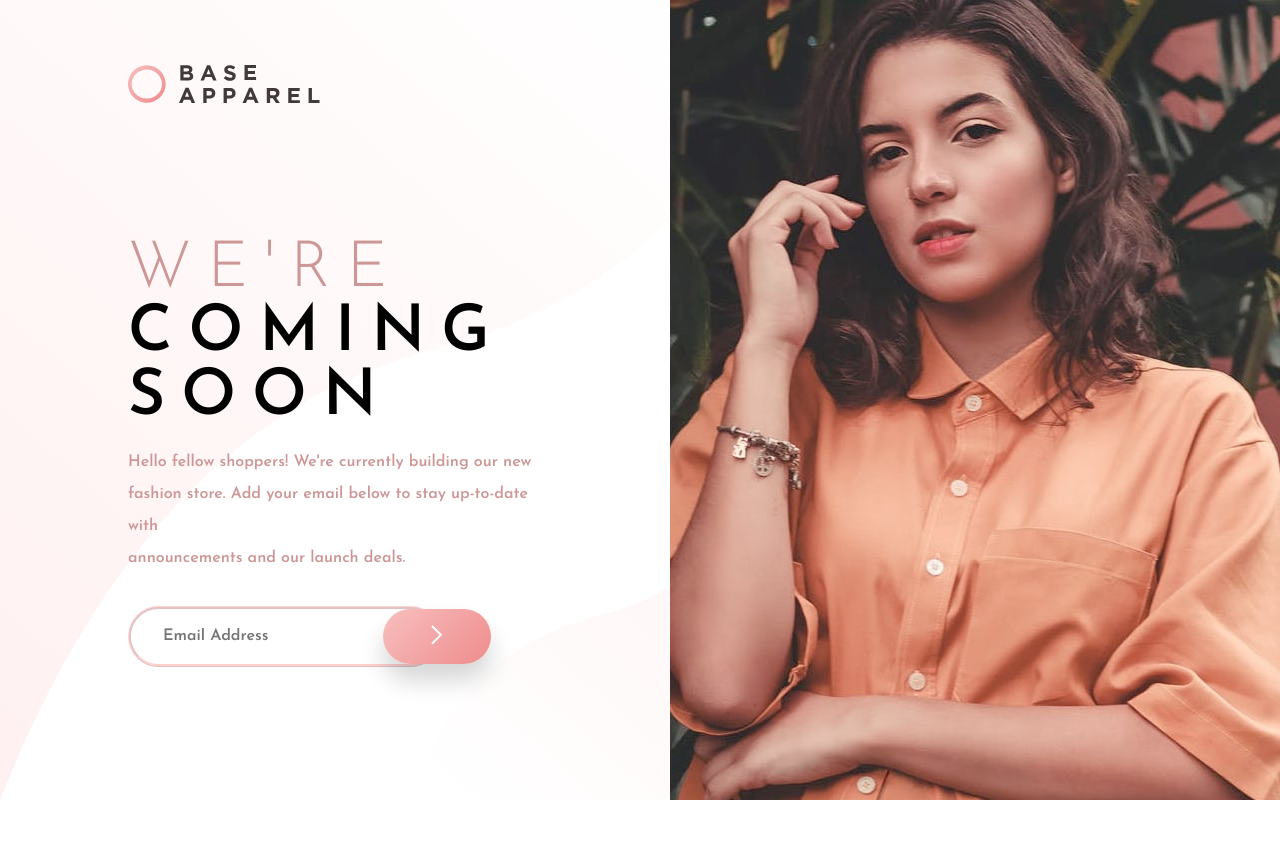
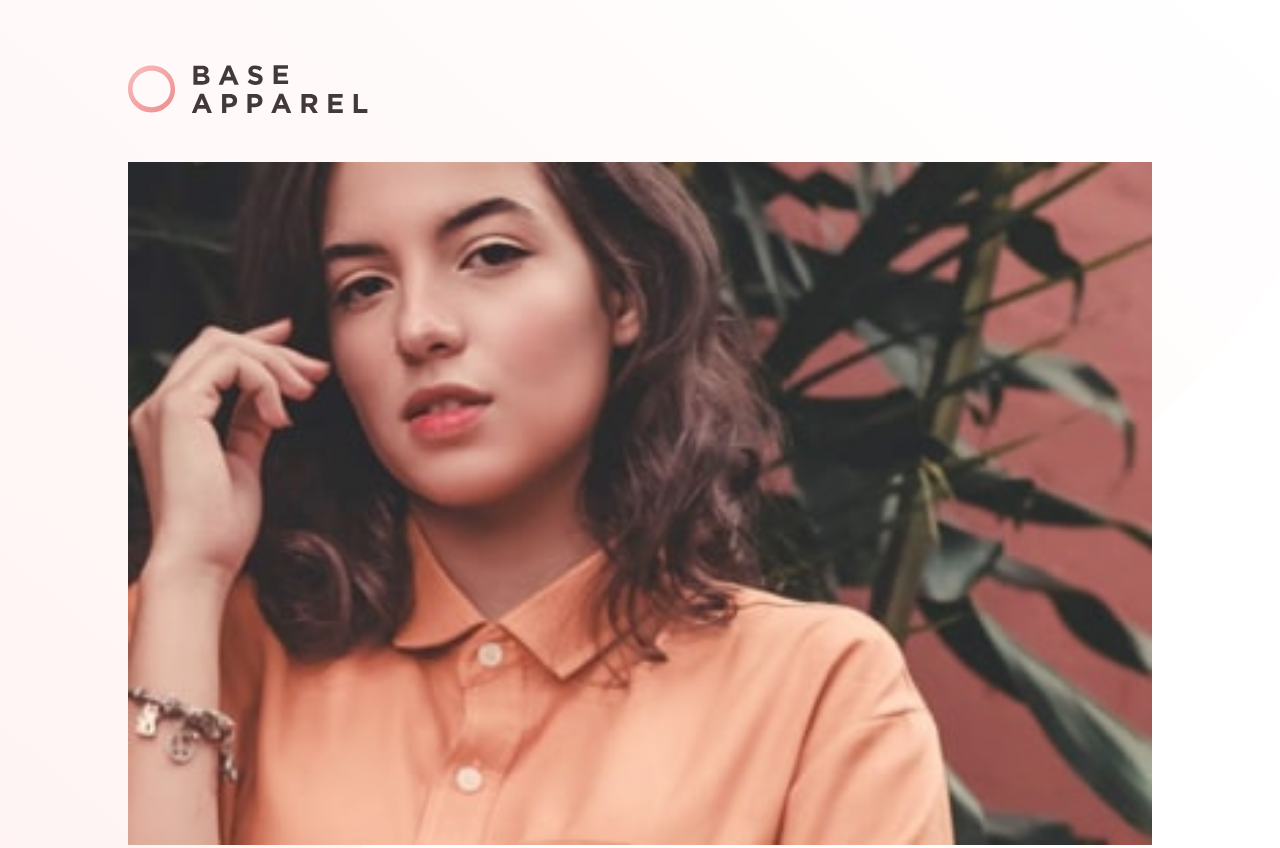
Before and after one commit to DonJorgeEstoico/frontendmentor-base-apparel-page, a plain HTML site: page index.html in a window 1280 px wide. Shown: the top 848 px of the page. Before the commit the page ends 800 px from the top, so only its background shows below. Drawn offline with Linux system fonts and the light colour scheme.

Commit message:
Mobile feature added

```diff
--- a/css/style.css
+++ b/css/style.css
@@ -85,16 +85,16 @@ article {
 }
 
 #logo {
-    width: 15vw;
+    width: 15rem;
 }
 
-#hero-mobile {
+#hero-desktop {
     height: 100vh;
 }
 
 /*!-INPUT-!*/
 #input-area {
-    width: 24vw;
+    width: 25rem;
     align-items: center;
     border-color: hsla(0, 100%, 74%, 0.347);
     border-style: ridge;
@@ -160,3 +160,26 @@ button:hover {
 .visible {
     display: block;
 }
+
+/*------------------------------MEDIAS------------------------------*/
+@media (min-width: 1310px) {
+    #hero-mobile {
+        display: none;
+    }
+}
+
+@media (max-width: 1310px) {
+    article {
+        text-align: center;
+    }
+
+    #hero-mobile {
+        display: block;
+        width: 100%;
+        margin-block: 3rem;
+    }
+
+    #hero-desktop {
+        display: none;
+    }
+}
--- a/index.html
+++ b/index.html
@@ -17,6 +17,7 @@
     <main>
         <section>
             <img src="assets/images/logo.svg" alt="logo" id="logo">
+            <img src="assets/images/hero-mobile.jpg" alt="hero-mobile" id="hero-mobile">
             <article>
                 <h1>
                     <span id="we-re-span">WE'RE</span> <br>
@@ -40,7 +41,7 @@
                 </span>
             </article>
         </section>
-        <img src="assets/images/hero-desktop.jpg" alt="hero-mobile" id="hero-desktop">
+        <img src="assets/images/hero-desktop.jpg" alt="hero-desktop" id="hero-desktop">
     </main>
 </body>
 
```
